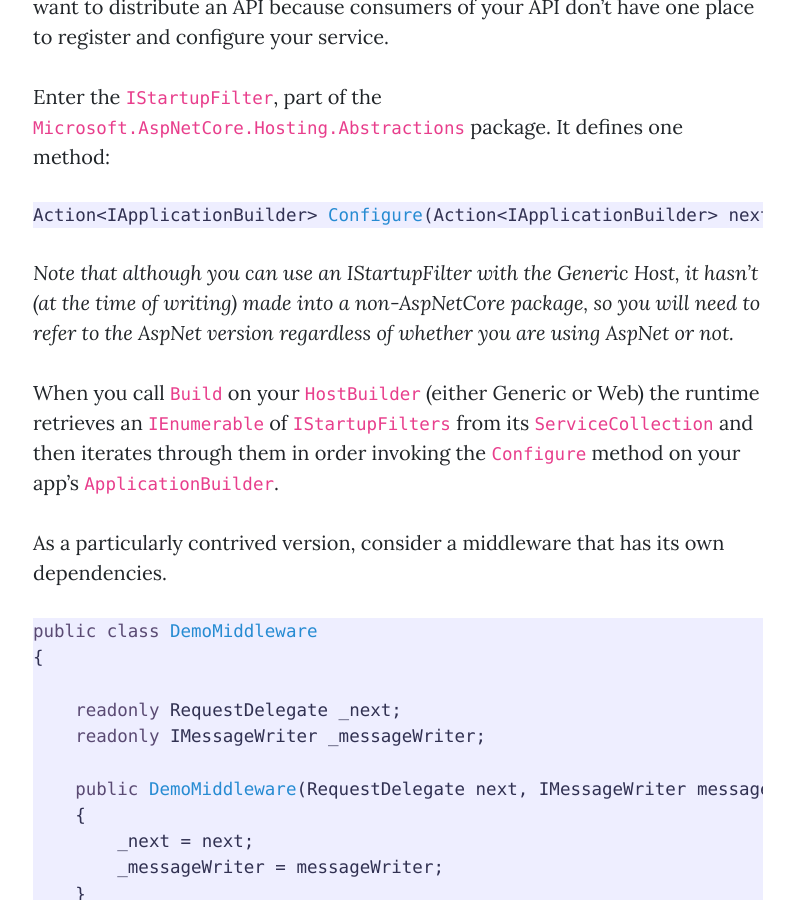
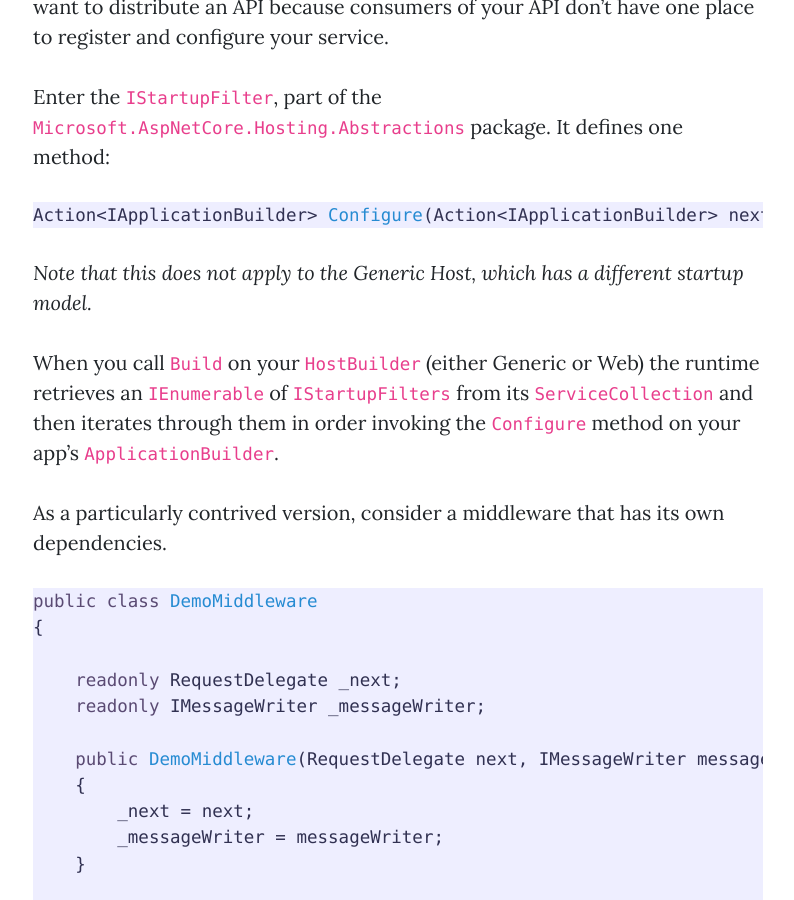
Before and after one commit to paxdev/paxdev.github.io, a Jekyll site: the page built from _posts/2018-08-07-simplifying-component-setup-with-IStartupFilter.md, in a window 1280 px wide and 900 px high, scrolled down 1093 px. Shown: the whole window, without its empty margins (242-1036 px from the left). Built offline with Jekyll 4.4.1, drawn with Linux system fonts in a browser that asks for light colours; our own code applies the rules of GitHub Pages for plain Markdown files.

Commit message:
Update 2018-08-07-simplifying-component-setup-with-IStartupFilter.md

````diff
--- a/_posts/2018-08-07-simplifying-component-setup-with-IStartupFilter.md
+++ b/_posts/2018-08-07-simplifying-component-setup-with-IStartupFilter.md
@@ -34,8 +34,7 @@ package. It defines one method:
 Action<IApplicationBuilder> Configure(Action<IApplicationBuilder> next);
 ```
 
-_Note that although you can use an IStartupFilter with the Generic Host, it hasn't (at the time of writing) made into a non-AspNetCore package,
-so you will need to refer to the AspNet version regardless of whether you are using AspNet or not._
+_Note that this does not apply to the Generic Host, which has a different startup model._
 
 When you call `Build` on your `HostBuilder` (either Generic or Web) the runtime retrieves an `IEnumerable` of `IStartupFilters` from its
 `ServiceCollection` and then iterates through them in order invoking the `Configure` method on your app's `ApplicationBuilder`.
````
